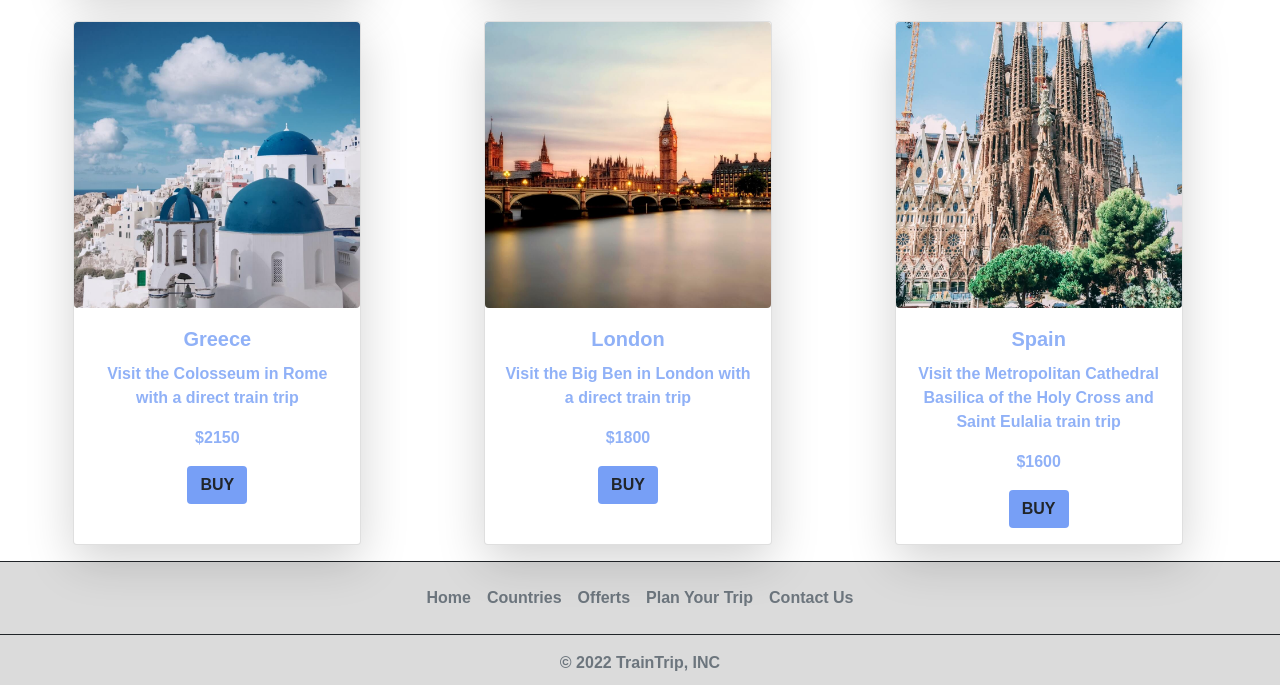
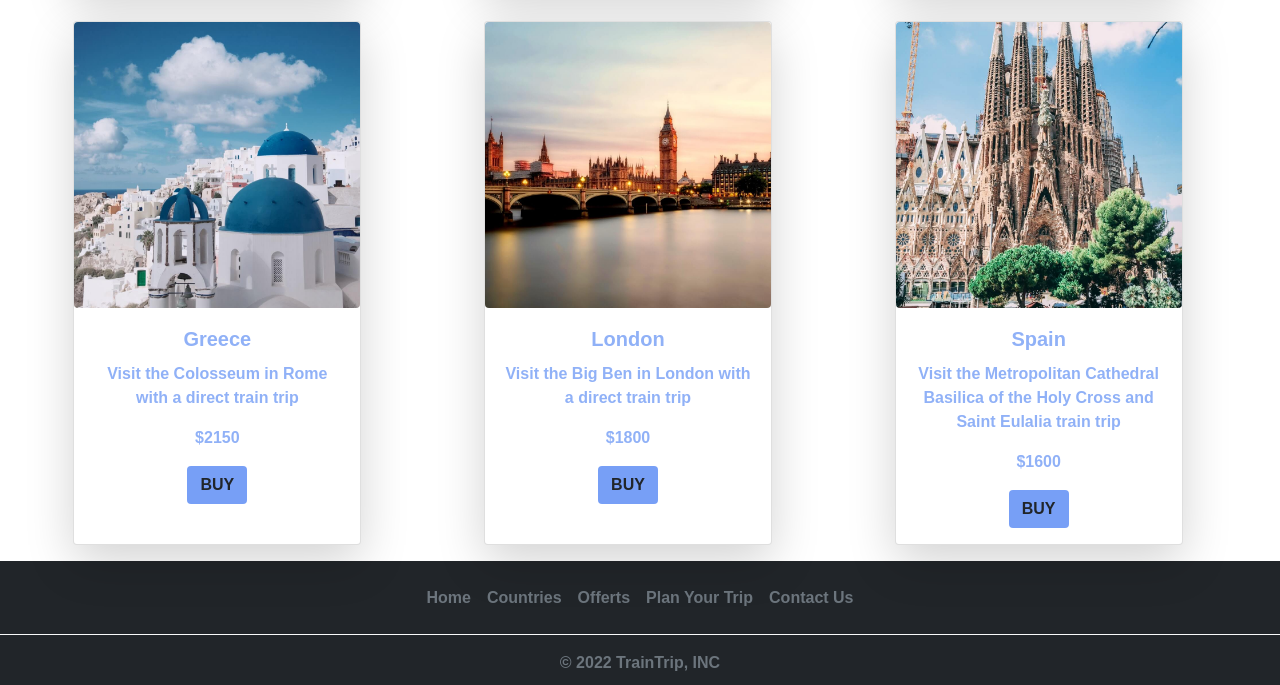
Before and after one commit to stevenske/segunda_entrega_proyecto_final_javascript, a plain HTML site: page index.html in a window 1280 px wide. Shown: the part 1027-1712 px from the top of the page. Drawn offline with nearby package versions, Linux system fonts and the light colour scheme.

Commit message:
change footer color

```diff
--- a/index.html
+++ b/index.html
@@ -78,9 +78,9 @@
     </div>
     <div id="cards__container" class="container-fluid row">
     </div>
-    <div id="footer" class="bg-gray">
+    <div id="footer" class="bg-dark">
         <footer class="py-3 border-top border-dark">
-            <ul class="nav justify-content-center border-bottom border-dark pb-3 mb-3">
+            <ul class="nav justify-content-center border-bottom border-light pb-3 mb-3">
                 <li class="nav-item"><a href="index.html" class="nav-link px-2 text-muted">Home</a></li>
                 <li class="nav-item"><a href="countries.html" class="nav-link px-2 text-muted">Countries</a></li>
                 <li class="nav-item"><a href="offerts.html" class="nav-link px-2 text-muted">Offerts</a></li>
```
